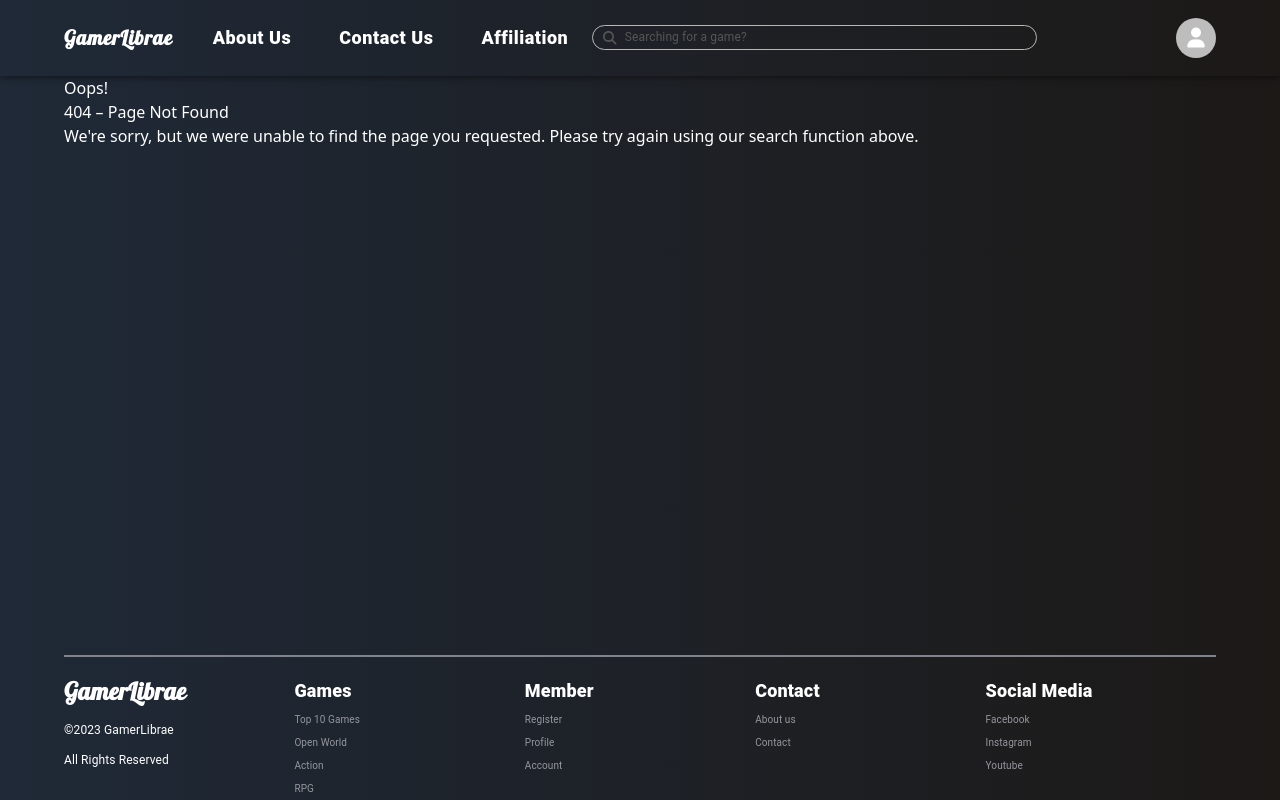
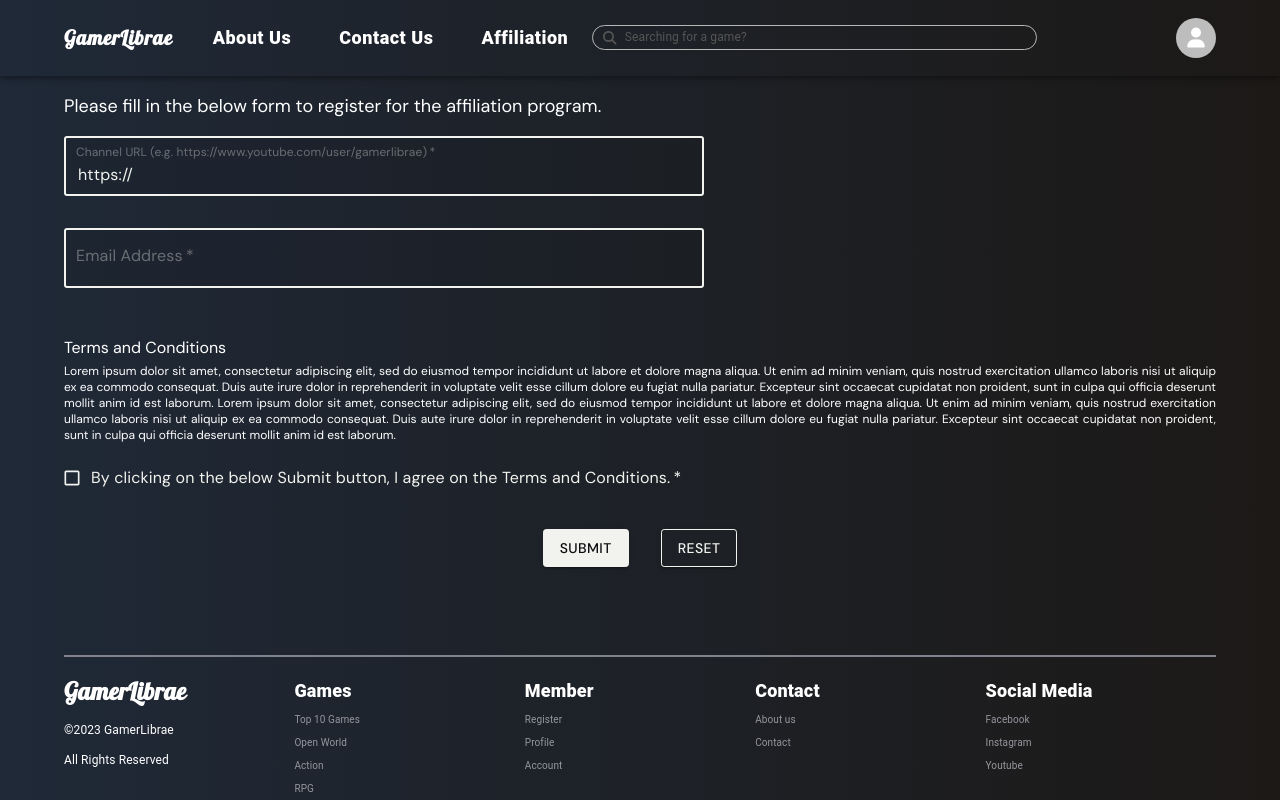
Before and after one commit to taylor50737/cap805_group3_gamerLibrae_frontend, a React (Vite) app: page /affiliation-registration in a window 1280 px wide. Built offline with nearby package versions, Linux system fonts and the light colour scheme.

Commit message:
Add Aff Reg Form reset button onClick Function

```diff
--- a/src/Affiliation/AffReg.jsx
+++ b/src/Affiliation/AffReg.jsx
@@ -1,18 +1,17 @@
 import './AffReg.css';
 import { useState } from 'react';
 import { Button, FormControl, FormControlLabel, TextField, Checkbox } from '@mui/material';
-import AffRegTextField from './components/AffRegTextField';
 import AffRegTextFieldProps from './components/AffRegTextFieldProps';
 import AffTNC from './components/AffRegTNC';
 import AffRegTNCCheckbox from './components/AffRegTNCCheckbox';
 
 const AffReg = () => {
   const [affRegFormData, setAffRegFormData] = useState({
-    channelUrl: '',
+    channelUrl: 'https://',
     email: '',
   });
 
-  function handleChange(event) {
+  const handleChange = (event) => {
     const { name, value } = event.target;
     setAffRegFormData((prevState) => {
       return {
@@ -20,21 +19,59 @@ const AffReg = () => {
         [name]: value,
       };
     });
-  }
+    // console.log(affRegFormData);
+  };
 
-  function handleSubmit(event) {
+  const handleSubmit = (event) => {
     event.preventDefault();
-    console.log(affRegFormData);
-  }
+    // console.log(affRegFormData);
+  };
 
   const AffRegTextFieldList = AffRegTextFieldProps.map((data) => {
     return (
-      <AffRegTextField
-        key={data.key}
+      <TextField
+        required
+        id='outlined-basic'
         name={data.name}
         label={data.label}
+        variant='filled'
+        value={data.value == 'channelUrl' ? affRegFormData.channelUrl : affRegFormData.email}
         defaultValue={data.defaultValue}
         onChange={handleChange}
+        InputLabelProps={{
+          style: { color: 'rgba(183,183,183,0.5)' },
+        }}
+        sx={{
+          maxWidth: { xs: '100vw', sm: '50vw' },
+          paddingBottom: 4,
+          '& .MuiInputLabel-root': {
+            color: '#B7B7B7',
+            fontFamily: '"DM Sans", sans-serif',
+            fontSize: '1rem',
+          },
+          '& .MuiFilledInput-root': {
+            border: 2,
+            borderColor: '#F2F3EE',
+            borderRadius: 0.8,
+            '::before, ::after': {
+              borderBottom: '0 !important',
+            },
+            ':hover': {
+              borderBottom: 2,
+              borderColor: '#F2F3EE',
+              borderRadius: 0.8,
+              bgcolor: 'rgba(183, 183, 183, 0.2)',
+            },
+          },
+          '& .MuiFilledInput-input': {
+            color: '#F2F3EE',
+            fontFamily: '"DM Sans", sans-serif',
+            fontSize: '1rem',
+            ':hover': {
+              color: '#F2F3EE',
+            },
+          },
+        }}
       />
     );
   });
@@ -93,6 +130,9 @@ const AffReg = () => {
                 border: 1,
               },
             }}
+            onClick={() => {
+              setAffRegFormData({ channelUrl: 'https://', email: '' });
+            }}
           >
             Reset
           </Button>
--- a/src/Affiliation/components/AffRegTextField.jsx
+++ /dev/null
@@ -1,51 +0,0 @@
-import { TextField } from '@mui/material';
-
-const AffRegTextField = (props) => {
-  return (
-    <TextField
-      required
-      id='outlined-basic'
-      name={props.name}
-      label={props.label}
-      variant='filled'
-      defaultValue={props.defaultValue}
-      onChange={props.onChange}
-      InputLabelProps={{
-        style: { color: 'rgba(183,183,183,0.5)' },
-      }}
-      sx={{
-        maxWidth: { xs: '100vw', sm: '50vw' },
-        paddingBottom: 3.5,
-        '& .MuiInputLabel-root': {
-          color: '#B7B7B7',
-          fontFamily: '"DM Sans", sans-serif',
-          fontSize: '1rem',
-        },
-        '& .MuiFilledInput-root': {
-          border: 2,
-          borderColor: '#F2F3EE',
-          borderRadius: 0.8,
-          '::before, ::after': {
-            borderBottom: '0 !important',
-          },
-          ':hover': {
-            borderBottom: 2,
-            borderColor: '#F2F3EE',
-            borderRadius: 0.8,
-            bgcolor: 'rgba(183, 183, 183, 0.2)',
-          },
-        },
-        '& .MuiFilledInput-input': {
-          color: '#F2F3EE',
-          fontFamily: '"DM Sans", sans-serif',
-          fontSize: '1rem',
-          ':hover': {
-            color: '#F2F3EE',
-          },
-        },
-      }}
-    />
-  );
-};
-
-export default AffRegTextField;
--- a/src/Affiliation/components/AffRegTextFieldProps.jsx
+++ b/src/Affiliation/components/AffRegTextFieldProps.jsx
@@ -3,12 +3,14 @@ export default [
     key: 1,
     name: 'channelUrl',
     label: 'Channel URL (e.g. https://www.youtube.com/user/gamerlibrae)',
+    value: 'channelUrl',
     defaultValue: 'https://',
   },
   {
     key: 2,
     name: 'email',
     label: 'Email Address',
+    value: 'email',
     defaultValue: '',
   },
 ];
--- a/src/App.jsx
+++ b/src/App.jsx
@@ -112,7 +112,7 @@ const App = () => {
           <Route path='/search' element={<GameSearchResult />} />
           <Route path='/about-us' />
           <Route path='/contact-us' element={<ContactUs />} />
-          <Route path='/affiliation' element={<AffReg />} />
+          <Route path='/affiliation-registration' element={<AffReg />} />
 
           {/* Game Route */}
           <Route path='/game'>
```
